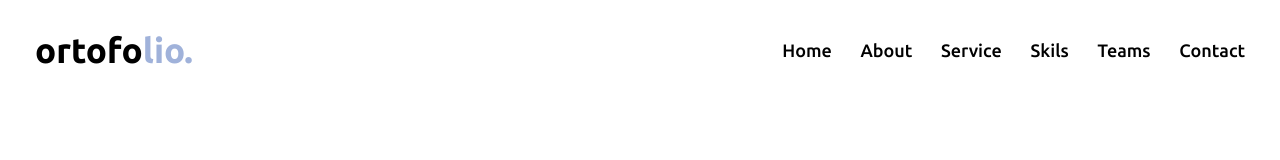
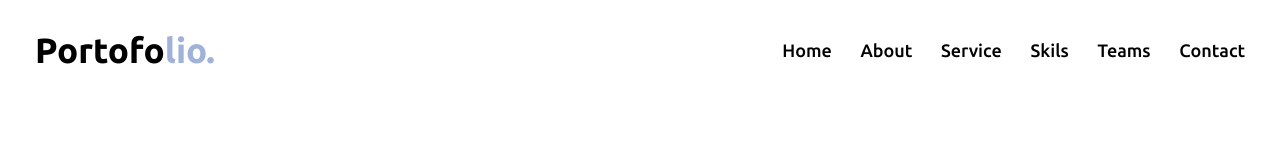
Before and after one commit to arfrhmnshrtn/arfrhmnshrtn.github.io, a plain HTML site: page home.html in a window 1280 px wide. Shown: the top 160 px of the page. Drawn offline with nearby package versions, Linux system fonts and the light colour scheme.

Commit message:
menambah huruf p pada logo

```diff
--- a/home.html
+++ b/home.html
@@ -16,7 +16,7 @@
     <!-- Navbar Start -->
     <div class="navbar">
         <div class="max-widht">
-            <div class="logo" ><a href="#"> ortofo<span>lio.</span></a></div>
+            <div class="logo" ><a href="#"> Portofo<span>lio.</span></a></div>
             <ul class="menu">
                 <li><a href="#">Home</a></li>
                 <li><a href="#about">About</a></li>
```
